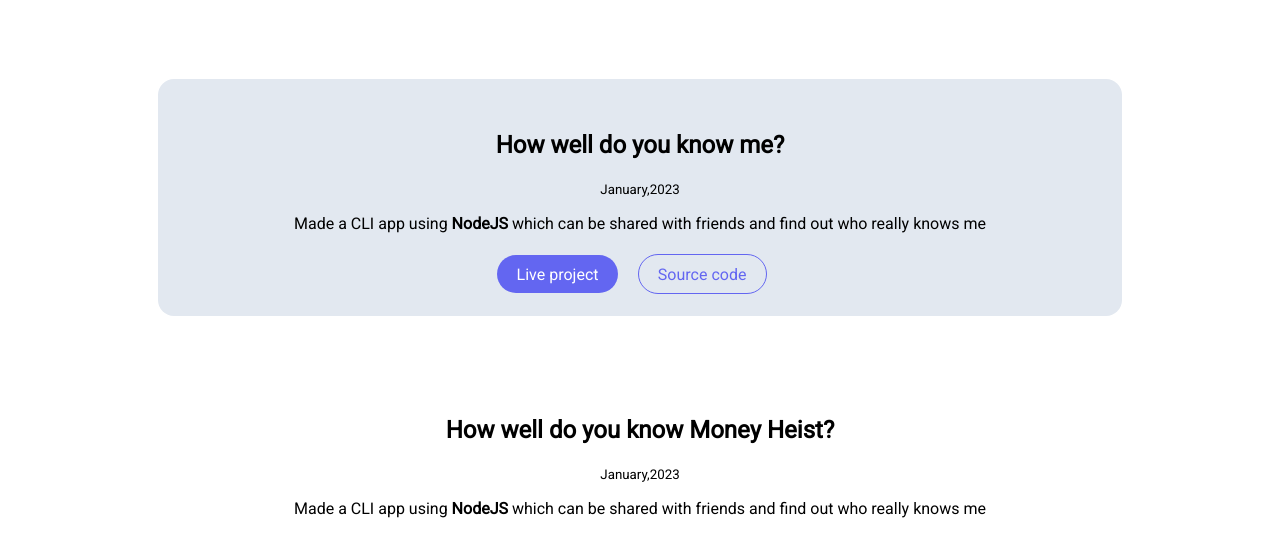
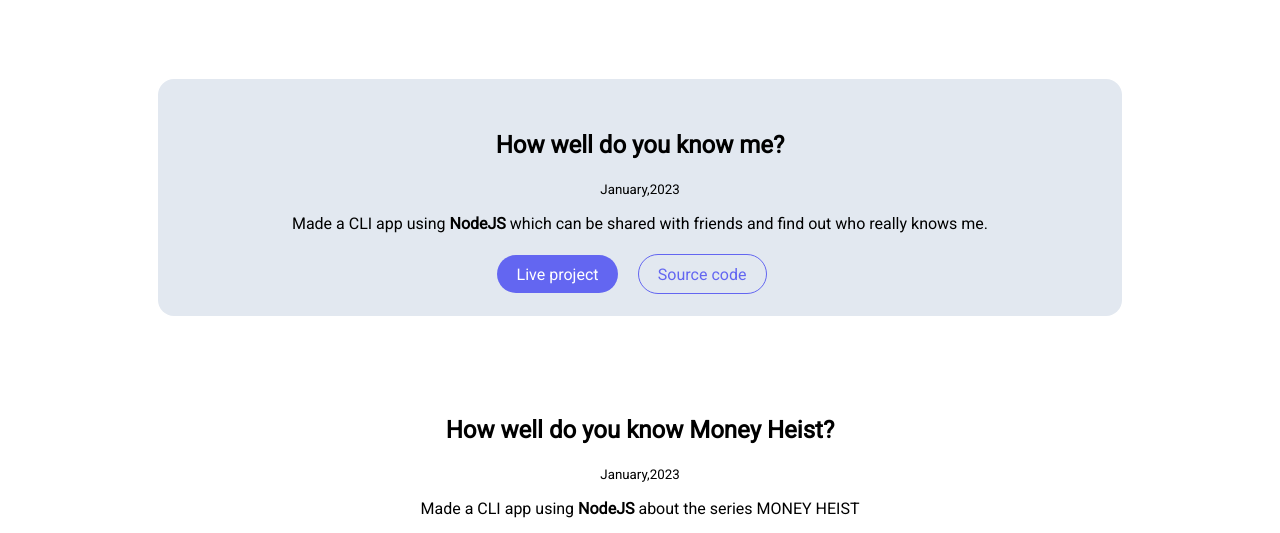
Before and after one commit to SahariBagothula/Portfolio, a plain HTML site: page projects.html in a window 1280 px wide. Shown: the part 267-800 px from the top of the page. Drawn offline with Linux system fonts and the light colour scheme.

Commit message:
updated-docs

```diff
--- a/projects.html
+++ b/projects.html
@@ -32,7 +32,7 @@
         <article class="showcase-list container container-center ow">
             <h1>How well do you know me?</h1>
             <small>January,2023</small>
-            <p>Made a CLI app using <strong>NodeJS</strong> which can be shared with friends and find out who really knows me</p>
+            <p>Made a CLI app using <strong>NodeJS</strong> which can be shared with friends and find out who really knows me.</p>
             <a class="link link-primary" href="https://replit.com/@SahariBagothula/How-well-do-you-know-me">Live project</a>
             <a class="link link-secondary" href="https://github.com/SahariBagothula/markTwo">Source code</a>
         </article>
@@ -42,7 +42,7 @@
             <article class="showcase-list container container-center">
             <h1>How well do you know Money Heist?</h1>
          <small>January,2023</small>
-         <p>Made a CLI app using <strong>NodeJS</strong> which can be shared with friends and find out who really knows me</p>
+         <p>Made a CLI app using <strong>NodeJS</strong> about the series MONEY HEIST</p>
          <a class="link link-primary" href="https://replit.com/@SahariBagothula/How-well-do-you-know-Money-Heist">Live project</a>
          <a class="link link-secondary" href="https://github.com/SahariBagothula/markOne">Source code</a>
             </article>
```
Also changed, not shown: index.html (+1 -1 lines).
